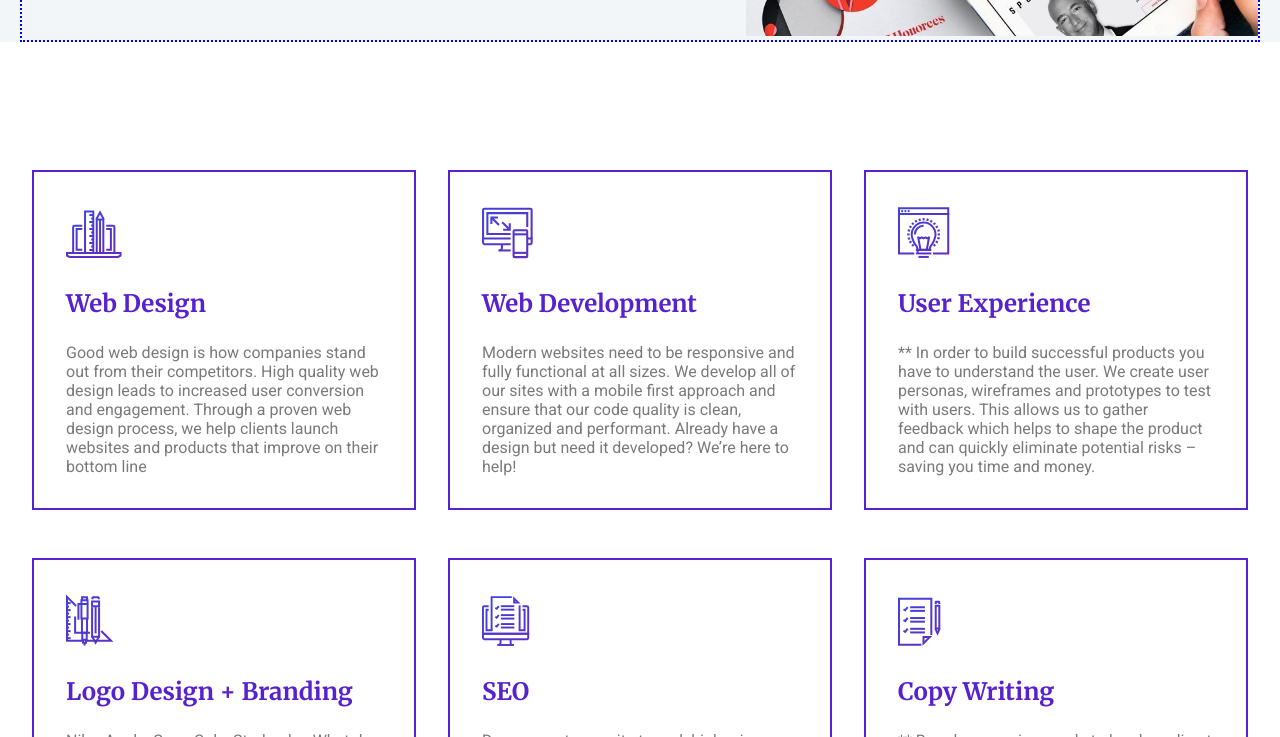
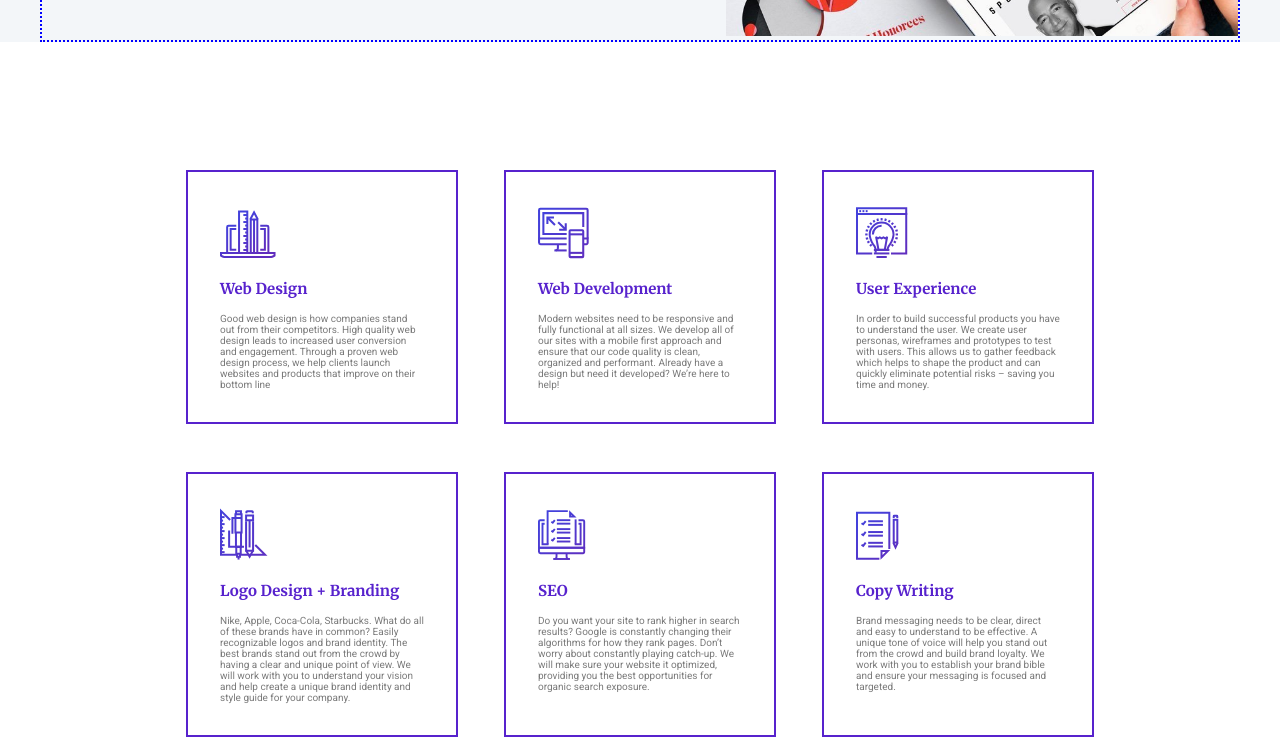
Before and after one commit to Nicolette47/Huiswerk-les4-afronding-html-css, a plain HTML site: page index.html in a window 1280 px wide. Shown: the part 2063-2800 px from the top of the page. Drawn offline with Linux system fonts and the light colour scheme.

Commit message:
aangepaste zaken article sectie in combi met tegels

```diff
--- a/assets/styles/styles.css
+++ b/assets/styles/styles.css
@@ -76,10 +76,12 @@ h1, h2, h3, h4, h5, h6 {
 
 .tile-container p {
     color: var(--tile-p-color);
+    font-size:10px;
 }
 
 .tile-container h2 {
     color: var(--purple-text-color);
+    font-size:15px;
     padding: 1em 0;
 
 }
@@ -96,7 +98,7 @@ h1, h2, h3, h4, h5, h6 {
 
 
 .inner-container {
-    flex-basis:1500px;
+    flex-basis:1200px;
     display: flex;
     flex-direction: column;
     align-items:center;
@@ -220,7 +222,7 @@ h1, h2, h3, h4, h5, h6 {
 
 /*------------------- 4.4  Services  -------------*/
 .inner-container__service-grid {
-    flex-basis:1380px;
+    flex-basis:1000px;
     display: flex;
     flex-direction: row;
     justify-content:space-evenly;
@@ -231,7 +233,7 @@ h1, h2, h3, h4, h5, h6 {
 
 .tile-container {
     border:2px solid var(--purple-text-color);
-    flex-basis: 24em;
+    flex-basis: 17em;
     padding: 2em 2em;
 }
 
@@ -241,7 +243,11 @@ h1, h2, h3, h4, h5, h6 {
 /*------------------- 4.3  Form  -------------*/
 .form-section {
     background-color: var(--head-foot-color);
+    background: linear-gradient(to bottom right, var(--head-foot-color), var(--purple-text-color));
 }
+
+
+
 
 /*------------------- 4.4  footer  ----------------*/
 .footer-section {
--- a/index.html
+++ b/index.html
@@ -122,7 +122,7 @@
             <article class="tile-container">
                 <img src="assets/images/icon_ux.svg" alt="icon"/>
                 <h2>User Experience</h2>
-                <p>** In order to build successful products you have to understand the user. We create user personas,
+                <p>In order to build successful products you have to understand the user. We create user personas,
                     wireframes and prototypes to test with users. This allows us to gather feedback which helps to shape
                     the product and can quickly eliminate potential risks – saving you time and money.</p>
             </article>
@@ -147,11 +147,10 @@
             <article class="tile-container">
                 <img src="assets/images/icon_copywriting.svg" alt="icon"/>
                 <h2>Copy Writing</h2>
-                <p>** Brand messaging needs to be clear, direct and easy to understand to be effective. A unique tone of
+                <p>Brand messaging needs to be clear, direct and easy to understand to be effective. A unique tone of
                     voice will help you stand out from the crowd and build brand loyalty. We work with you to establish
                     your brand bible and ensure your messaging is focused and targeted.</p>
             </article>
-
         </div>
     </section>
 
```
